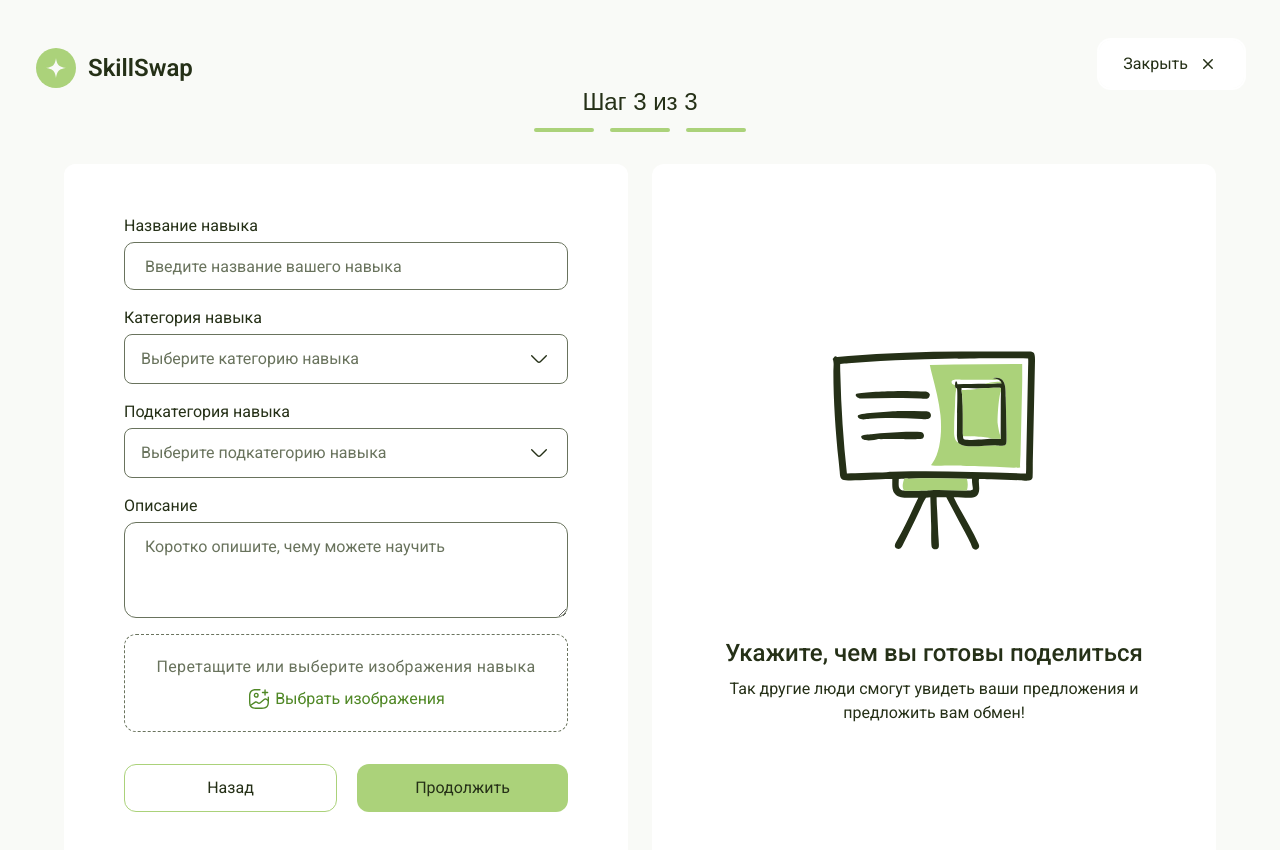
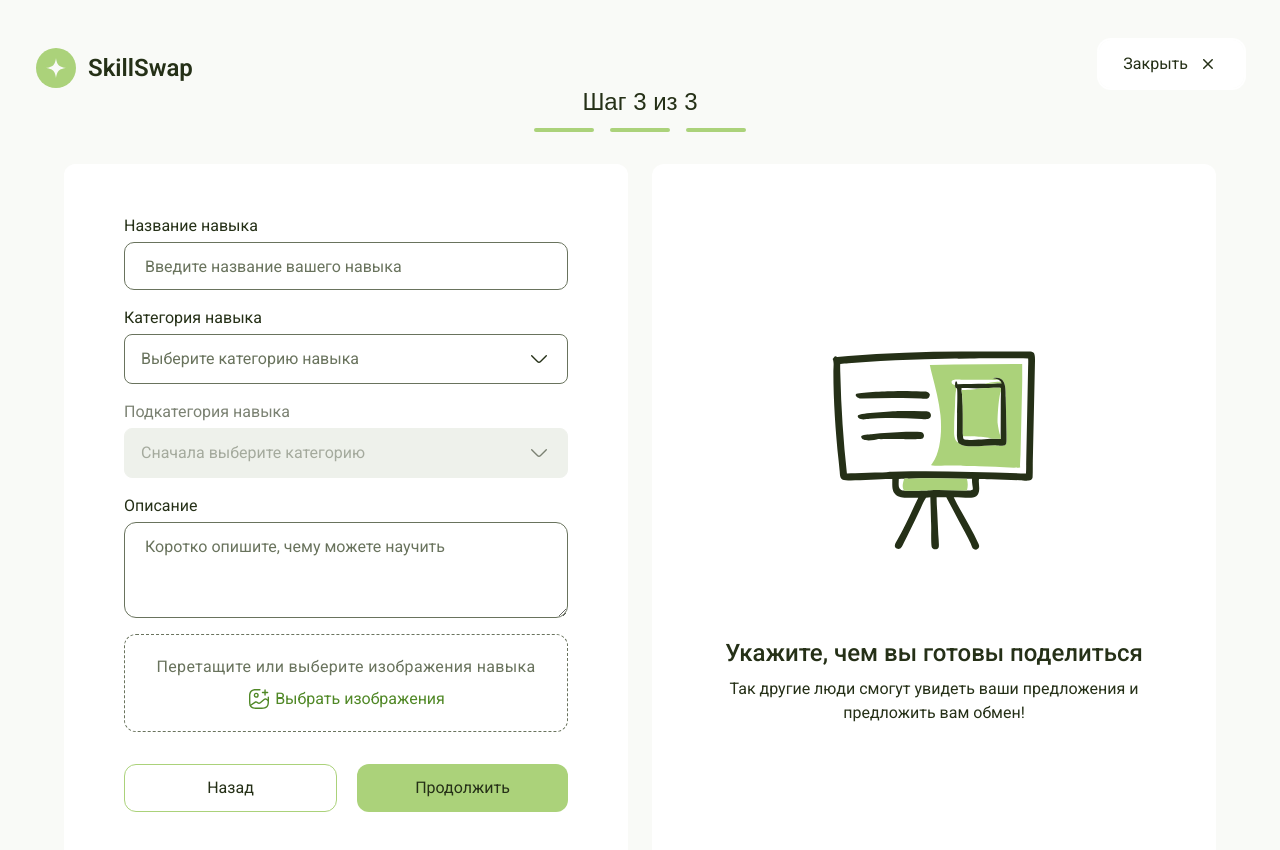
Before and after one commit to Liliyakush4/SkillSwap_45_1, a React (Vite) app: page /auth/register/step-3 in a window 1280 px wide. Shown: the top 850 px of the page. Built offline with nearby package versions, Linux system fonts and the light colour scheme; a web font is replaced by a local one.

Commit message:
сессия регистрации подключена к стору

```diff
--- a/src/features/auth/model/registrationSlice.ts
+++ b/src/features/auth/model/registrationSlice.ts
@@ -1,6 +1,5 @@
 import { createSlice, type PayloadAction } from '@reduxjs/toolkit';
-import type { Category, Subcategory } from '@shared/api/mock/types';
-import type { IsoDate, Url } from '@shared/types';
+import type { Url } from '@shared/types';
 
 export interface RegistrationStep1 {
   email: string;
@@ -9,17 +8,17 @@ export interface RegistrationStep1 {
 
 export interface RegistrationStep2 {
   name: string;
-  birthDate: IsoDate | null;
+  birthDate: string | null; // временно исправила с IsoDate | null
   gender: string;
-  city: string;
-  categorySkill: Category;
-  subcategorySkill: Subcategory;
+  city: string | null;
+  categorySkill: string[]; // изменено на строковый тип
+  subcategorySkill: string[]; // изменено на строковый тип
 }
 
 export interface RegistrationStep3 {
   skillName: string;
-  categorySkill: Category;
-  subcategorySkill: Subcategory;
+  categorySkill: string[]; // изменено на строковый тип
+  subcategorySkill: string[]; // изменено на строковый тип
   description: string;
   photoPreviewUrl?: Url; // ссылка на предпросмотр
   photoMetadata?: Record<string, unknown>; // метаданные, если нужны
--- a/src/features/auth/ui/register-step-2-form/RegisterStep2Form.tsx
+++ b/src/features/auth/ui/register-step-2-form/RegisterStep2Form.tsx
@@ -1,4 +1,4 @@
-import { type FC, useState, useEffect } from 'react';
+import { type FC, useState, useEffect, useMemo } from 'react';
 import { AvatarUploader } from '@shared/ui/avatar-uploader/AvatarUploader';
 import { Input } from '@shared/ui/input';
 import { BirthDateInput } from '@shared/ui/birth-date-input';
@@ -7,6 +7,7 @@ import { FormAutocompleteField } from '@shared/ui/form-autocomplete-field';
 import { FormMultiSelectField } from '@shared/ui/form-multi-select-field';
 import { Button } from '@shared/ui/Button';
 import type { MultiSelectOption } from '@shared/ui/form-multi-select-field';
+import { getLinkedOptions, sanitizeLinkedSelection } from '@shared/lib/linkedMultiselect';
 import styles from './RegisterStep2Form.module.css';
 
 export type RegisterStep2FormValues = {
@@ -24,10 +25,13 @@ export interface RegisterStep2FormProps {
   onBack?: () => void;
   onAvatarChange?: (file: File) => void;
   avatarSrc?: string;
+
   genderOptions: Array<{ value: string; label: string; disabled?: boolean }>;
   cityOptions: Array<{ value: string; label: string; disabled?: boolean }>;
+
   skillCategoryLearnOptions: MultiSelectOption[];
-  skillSubcategoryLearnOptions: MultiSelectOption[];
+  subcategoryOptionsByCategoryId: Record<string, MultiSelectOption[]>;
+
   className?: string;
 }
 
@@ -40,7 +44,7 @@ export const RegisterStep2Form: FC<RegisterStep2FormProps> = ({
   genderOptions,
   cityOptions,
   skillCategoryLearnOptions,
-  skillSubcategoryLearnOptions,
+  subcategoryOptionsByCategoryId,
   className,
 }) => {
   const [name, setName] = useState(values.name);
@@ -59,6 +63,16 @@ export const RegisterStep2Form: FC<RegisterStep2FormProps> = ({
     setSkillCategoryLearn(values.skillCategoryLearn);
     setSkillSubcategoryLearn(values.skillSubcategoryLearn);
   }, [values]);
+
+  // 1) доступные подкатегории = только для выбранных категорий
+  const filteredSubcategoryOptions = useMemo(() => {
+    return getLinkedOptions(skillCategoryLearn, subcategoryOptionsByCategoryId);
+  }, [skillCategoryLearn, subcategoryOptionsByCategoryId]);
+
+  // 2) если категории поменялись, чистим выбранные подкатегории от невалидных
+  useEffect(() => {
+    setSkillSubcategoryLearn((prev) => sanitizeLinkedSelection(prev, filteredSubcategoryOptions));
+  }, [filteredSubcategoryOptions]);
 
   const formData: RegisterStep2FormValues = {
     name,
@@ -132,11 +146,15 @@ export const RegisterStep2Form: FC<RegisterStep2FormProps> = ({
         <div className={styles.field}>
           <FormMultiSelectField
             label="Подкатегория навыка, которому хотите научиться"
-            placeholder="Выберите подкатегорию"
+            placeholder={
+              skillCategoryLearn.length === 0
+                ? 'Сначала выберите категорию'
+                : 'Выберите подкатегорию'
+            }
             value={skillSubcategoryLearn}
             onChange={setSkillSubcategoryLearn}
-            options={skillSubcategoryLearnOptions}
-            disabled={false}
+            options={filteredSubcategoryOptions}
+            disabled={skillCategoryLearn.length === 0}
           />
         </div>
 
--- a/src/features/auth/ui/register-step-3-form/RegisterStep3Form.tsx
+++ b/src/features/auth/ui/register-step-3-form/RegisterStep3Form.tsx
@@ -1,6 +1,8 @@
-import { type FC, useState } from 'react';
+import { type FC, useState, useEffect, useMemo } from 'react';
 import { Input } from '@shared/ui/input';
 import { FormMultiSelectField } from '@shared/ui/form-multi-select-field';
+import type { MultiSelectOption } from '@shared/ui/form-multi-select-field';
+import { getLinkedOptions, sanitizeLinkedSelection } from '@shared/lib/linkedMultiselect';
 import { Textarea } from '@shared/ui/textarea';
 import { FileDropzone } from '@shared/ui/file-dropzone';
 import { Button } from '@shared/ui/Button';
@@ -19,8 +21,8 @@ export interface RegisterStep3FormProps {
   onSubmit?: (data: RegisterStep3FormValues) => void;
   onBack?: () => void;
   className?: string;
-  categoryOptions: Array<{ value: string; label: string }>;
-  subcategoryOptions: Array<{ value: string; label: string }>;
+  categoryOptions: MultiSelectOption[];
+  subcategoryOptionsByCategoryId: Record<string, MultiSelectOption[]>;
 }
 
 export const RegisterStep3Form: FC<RegisterStep3FormProps> = ({
@@ -29,13 +31,32 @@ export const RegisterStep3Form: FC<RegisterStep3FormProps> = ({
   onBack,
   className,
   categoryOptions,
-  subcategoryOptions,
+  subcategoryOptionsByCategoryId,
 }) => {
   const [skillName, setSkillName] = useState(values.skillName);
   const [category, setCategory] = useState(values.category);
   const [subcategory, setSubcategory] = useState(values.subcategory);
   const [description, setDescription] = useState(values.description);
   const [photos, setPhotos] = useState(values.photos);
+
+  // синхронизация со значениями из стора/пропсов при переключении по шагам
+  useEffect(() => {
+    setSkillName(values.skillName);
+    setCategory(values.category);
+    setSubcategory(values.subcategory);
+    setDescription(values.description);
+    setPhotos(values.photos);
+  }, [values]);
+
+  // доступные подкатегории = только для выбранных категорий
+  const filteredSubcategoryOptions = useMemo(() => {
+    return getLinkedOptions(category, subcategoryOptionsByCategoryId);
+  }, [category, subcategoryOptionsByCategoryId]);
+
+  // чистим выбранные подкатегории, если они больше не подходят выбранной категории
+  useEffect(() => {
+    setSubcategory((prev) => sanitizeLinkedSelection(prev, filteredSubcategoryOptions));
+  }, [filteredSubcategoryOptions]);
 
   const handleSubmit = (e: React.FormEvent) => {
     e.preventDefault();
@@ -63,10 +84,13 @@ export const RegisterStep3Form: FC<RegisterStep3FormProps> = ({
 
         <FormMultiSelectField
           label="Подкатегория навыка"
-          placeholder="Выберите подкатегорию навыка"
+          placeholder={
+            category.length === 0 ? 'Сначала выберите категорию' : 'Выберите подкатегорию навыка'
+          }
           value={subcategory}
           onChange={setSubcategory}
-          options={subcategoryOptions}
+          options={filteredSubcategoryOptions}
+          disabled={category.length === 0}
         />
 
         <Textarea
--- a/src/pages/auth/register/register-step-2/RegisterStepPage2.tsx
+++ b/src/pages/auth/register/register-step-2/RegisterStepPage2.tsx
@@ -1,88 +1,74 @@
+import React, { useMemo } from 'react';
 import { useNavigate } from 'react-router-dom';
-import { RegisterStep2Form } from '@features/auth/ui/register-step-2-form';
+import {
+  RegisterStep2Form,
+  type RegisterStep2FormValues,
+} from '@features/auth/ui/register-step-2-form';
 import styles from './RegisterStepPage2.module.css';
 import PersonImage from '@shared/assets/images/auth/registration_person.svg';
 import { ContentSection } from '@shared/ui/content-section/ContentSection';
 import { StepProgress } from '@shared/ui/step-progress/StepProgress';
+import { useAppDispatch, useAppSelector } from '@shared/lib/storeHooks';
+import { saveStep2 } from '@features/auth/model/registrationSlice';
+import { selectDb } from '@app/store/db/selectors';
+import type { MultiSelectOption } from '@shared/ui/form-multi-select-field';
+import { GENDER } from '@features/filters/model/defaults';
+import type { Option } from '@shared/types';
 
-/* данные для проверки, потом уберем*/
-const genderOptions = [
+const buildGenderOptionsForForm = (gender: Option[]) => [
   { value: '', label: 'Не указан' },
-  { value: 'm', label: 'Мужской' },
-  { value: 'f', label: 'Женский' },
+  ...gender.filter((g) => g.value !== 'all').map((g) => ({ value: g.value, label: g.label })),
 ];
 
-const cityOptions = [
-  { value: 'msk', label: 'Москва' },
-  { value: 'spb', label: 'Санкт-Петербург' },
-  { value: 'samara', label: 'Самара' },
-  { value: 'saratov', label: 'Саратов' },
-  { value: 'ekb', label: 'Екатеринбург' },
-  { value: 'nnov', label: 'Нижний Новгород' },
-  { value: 'kzn', label: 'Казань' },
-  { value: 'chelyabinsk', label: 'Челябинск' },
-  { value: 'omsk', label: 'Омск' },
-  { value: 'rostov', label: 'Ростов-на-Дону' },
-  { value: 'ufa', label: 'Уфа' },
-  { value: 'krasnoyarsk', label: 'Красноярск' },
-  { value: 'voronezh', label: 'Воронеж' },
-  { value: 'perm', label: 'Пермь' },
-  { value: 'volgograd', label: 'Волгоград' },
-  { value: 'krasnodar', label: 'Краснодар' },
-  { value: 'tyumen', label: 'Тюмень' },
-  { value: 'tolyatti', label: 'Тольятти' },
-  { value: 'izhevsk', label: 'Ижевск' },
-  { value: 'barnaul', label: 'Барнаул' },
-  { value: 'ulyanovsk', label: 'Ульяновск' },
-  { value: 'irkutsk', label: 'Иркутск' },
-  { value: 'khabarovsk', label: 'Хабаровск' },
-  { value: 'yaroslavl', label: 'Ярославль' },
-  { value: 'vladivostok', label: 'Владивосток' },
-  { value: 'makhachkala', label: 'Махачкала' },
-  { value: 'tomsk', label: 'Томск' },
-  { value: 'orenburg', label: 'Оренбург' },
-  { value: 'kemerovo', label: 'Кемерово' },
-  { value: 'novokuznetsk', label: 'Новокузнецк' },
-  { value: 'ryazan', label: 'Рязань' },
-  { value: 'astrakhan', label: 'Астрахань' },
-  { value: 'naberezhnye', label: 'Набережные Челны' },
-  { value: 'penza', label: 'Пенза' },
-  { value: 'lipetsk', label: 'Липецк' },
-  { value: 'tula', label: 'Тула' },
-  { value: 'kirov', label: 'Киров' },
-  { value: 'cheboksary', label: 'Чебоксары' },
-  { value: 'kaliningrad', label: 'Калининград' },
-  { value: 'bryansk', label: 'Брянск' },
-  { value: 'kursk', label: 'Курск' },
-  { value: 'ivanovo', label: 'Иваново' },
-  { value: 'magnitogorsk', label: 'Магнитогорск' },
-  { value: 'tver', label: 'Тверь' },
-  { value: 'stavropol', label: 'Ставрополь' },
-  { value: 'sochi', label: 'Сочи' },
-  { value: 'simferopol', label: 'Симферополь' },
-];
-
-const skillCategoryLearnOptions = [
-  { value: 'business', label: 'Бизнес и карьера' },
-  { value: 'creativity', label: 'Творчество и искусство' },
-  { value: 'languages', label: 'Иностранные языки' },
-  { value: 'health', label: 'Здоровье и лайфстайл' },
-  { value: 'home', label: 'Дом и уют' },
-];
-
-const skillSubcategoryLearnOptions = [
-  { value: 'drawing', label: 'Рисование и иллюстрация' },
-  { value: 'photography', label: 'Фотография' },
-  { value: 'video', label: 'Видеомонтаж' },
-  { value: 'music_sound', label: 'Музыка и звук' },
-  { value: 'acting', label: 'Актёрское мастерство' },
-  { value: 'writing', label: 'Креативное письмо' },
-  { value: 'art_therapy', label: 'Арт-терапия' },
-  { value: 'decor_diy', label: 'Декор и DIY' },
-];
+// чтобы предотвратить сдвиг даты из-за timezone при toISOString()
+const toYYYYMMDD = (d: Date) => {
+  const yyyy = d.getFullYear();
+  const mm = String(d.getMonth() + 1).padStart(2, '0');
+  const dd = String(d.getDate()).padStart(2, '0');
+  return `${yyyy}-${mm}-${dd}`;
+};
 
 export const RegisterStep2Page: React.FC = () => {
   const navigate = useNavigate();
+  const dispatch = useAppDispatch();
+  const db = useAppSelector(selectDb);
+
+  const genderOptions = useMemo(() => buildGenderOptionsForForm(GENDER), []);
+
+  const cityOptions = useMemo(() => {
+    if (!db) return [];
+    return db.cities.map((city) => ({ value: String(city.id), label: city.name }));
+  }, [db]);
+
+  const skillCategoryLearnOptions = useMemo<MultiSelectOption[]>(() => {
+    if (!db) return [];
+    return db.categories.map((cat) => ({ value: String(cat.id), label: cat.name }));
+  }, [db]);
+
+  const subcategoryOptionsByCategoryId = useMemo<Record<string, MultiSelectOption[]>>(() => {
+    if (!db) return {};
+    return Object.fromEntries(
+      Object.entries(db.subcategoriesByCategoryId).map(([categoryId, subs]) => [
+        String(categoryId),
+        subs.map((sub) => ({ value: String(sub.id), label: sub.name })),
+      ]),
+    );
+  }, [db]);
+
+  const handleSubmit = (data: RegisterStep2FormValues) => {
+    dispatch(
+      saveStep2({
+        name: data.name,
+        birthDate: data.birthDate ? toYYYYMMDD(data.birthDate) : null,
+        gender: data.gender,
+        city: data.city, // строковый id города
+        categorySkill: data.skillCategoryLearn, // строковые id категорий
+        subcategorySkill: data.skillSubcategoryLearn, // строковые id подкатегорий
+      }),
+    );
+
+    navigate('/auth/register/step-3');
+  };
 
   const heroText = (
     <div className={styles.heroContainer}>
@@ -90,6 +76,8 @@ export const RegisterStep2Page: React.FC = () => {
       <p>Это поможет другим людям лучше вас узнать, чтобы выбрать для обмена</p>
     </div>
   );
+
+  if (!db) return null;
 
   return (
     <>
@@ -108,8 +96,8 @@ export const RegisterStep2Page: React.FC = () => {
             genderOptions={genderOptions}
             cityOptions={cityOptions}
             skillCategoryLearnOptions={skillCategoryLearnOptions}
-            skillSubcategoryLearnOptions={skillSubcategoryLearnOptions}
-            onSubmit={() => navigate('/auth/register/step-3')}
+            subcategoryOptionsByCategoryId={subcategoryOptionsByCategoryId}
+            onSubmit={handleSubmit}
             onBack={() => navigate('/auth/register/step-1')}
           />
         }
--- a/src/pages/auth/register/register-step-3/RegisterStep3Page.tsx
+++ b/src/pages/auth/register/register-step-3/RegisterStep3Page.tsx
@@ -1,32 +1,93 @@
+import React, { useMemo } from 'react';
 import { useNavigate } from 'react-router-dom';
-import { RegisterStep3Form } from '@features/auth/ui/register-step-3-form';
+import {
+  RegisterStep3Form,
+  type RegisterStep3FormValues,
+} from '@features/auth/ui/register-step-3-form';
 import styles from './RegisterStep3Page.module.css';
 import RegistrBoardImage from '@shared/assets/images/auth/registration_board.svg';
 import { ContentSection } from '@shared/ui/content-section/ContentSection';
 import { StepProgress } from '@shared/ui/step-progress/StepProgress';
+import { useAppDispatch, useAppSelector } from '@shared/lib/storeHooks';
+import { selectDb } from '@app/store/db/selectors';
+import type { MultiSelectOption } from '@shared/ui/form-multi-select-field';
+import { saveStep3, selectRegistrationStep3 } from '@features/auth/model/registrationSlice';
 
-/* времененные данные чтобы проверить вывод данных в полях при регистрации*/
-const skillCategoryLearnOptions = [
-  { value: 'business', label: 'Бизнес и карьера' },
-  { value: 'creativity', label: 'Творчество и искусство' },
-  { value: 'languages', label: 'Иностранные языки' },
-  { value: 'health', label: 'Здоровье и лайфстайл' },
-  { value: 'home', label: 'Дом и уют' },
-];
+const buildPhotoPayload = (files: File[]) => {
+  const first = files[0];
+  if (!first) return {};
 
-const skillSubcategoryLearnOptions = [
-  { value: 'drawing', label: 'Рисование и иллюстрация' },
-  { value: 'photography', label: 'Фотография' },
-  { value: 'video', label: 'Видеомонтаж' },
-  { value: 'music_sound', label: 'Музыка и звук' },
-  { value: 'acting', label: 'Актёрское мастерство' },
-  { value: 'writing', label: 'Креативное письмо' },
-  { value: 'art_therapy', label: 'Арт-терапия' },
-  { value: 'decor_diy', label: 'Декор и DIY' },
-];
+  const photoPreviewUrl = URL.createObjectURL(first);
+
+  const photoMetadata: Record<string, unknown> = {
+    name: first.name,
+    size: first.size,
+    type: first.type,
+    lastModified: first.lastModified,
+  };
+
+  return { photoPreviewUrl, photoMetadata };
+};
 
 export const RegisterStep3Page: React.FC = () => {
   const navigate = useNavigate();
+  const dispatch = useAppDispatch();
+  const db = useAppSelector(selectDb);
+  const step3Draft = useAppSelector(selectRegistrationStep3);
+
+  const categoryOptions = useMemo<MultiSelectOption[]>(() => {
+    if (!db) return [];
+    return db.categories.map((cat) => ({ value: String(cat.id), label: cat.name }));
+  }, [db]);
+
+  const subcategoryOptionsByCategoryId = useMemo<Record<string, MultiSelectOption[]>>(() => {
+    if (!db) return {};
+    return Object.fromEntries(
+      Object.entries(db.subcategoriesByCategoryId).map(([categoryId, subs]) => [
+        String(categoryId),
+        subs.map((sub) => ({ value: String(sub.id), label: sub.name })),
+      ]),
+    );
+  }, [db]);
+
+  const initialValues = useMemo<RegisterStep3FormValues>(() => {
+    if (!step3Draft) {
+      return {
+        skillName: '',
+        category: [],
+        subcategory: [],
+        description: '',
+        photos: [],
+      };
+    }
+
+    return {
+      skillName: step3Draft.skillName ?? '',
+      category: step3Draft.categorySkill ?? [],
+      subcategory: step3Draft.subcategorySkill ?? [],
+      description: step3Draft.description ?? '',
+      photos: [],
+    };
+  }, [step3Draft]);
+
+  const handleSubmit = (data: RegisterStep3FormValues) => {
+    if (data.category.length === 0 || data.subcategory.length === 0) return;
+    const { photoPreviewUrl, photoMetadata } = buildPhotoPayload(data.photos);
+
+    dispatch(
+      saveStep3({
+        skillName: data.skillName,
+        categorySkill: data.category,
+        subcategorySkill: data.subcategory,
+        description: data.description,
+        photoPreviewUrl,
+        photoMetadata,
+      }),
+    );
+
+    // после готовности thunk делать submit на "createUser" и только потом navigate.
+    navigate('/', { replace: true });
+  };
 
   const heroText = (
     <div className={styles.heroContainer}>
@@ -35,6 +96,8 @@ export const RegisterStep3Page: React.FC = () => {
     </div>
   );
 
+  if (!db) return null;
+
   return (
     <>
       <StepProgress currentStep={3} totalSteps={3} className={styles.stepProgress} />
@@ -42,16 +105,10 @@ export const RegisterStep3Page: React.FC = () => {
         main={
           <>
             <RegisterStep3Form
-              values={{
-                skillName: '',
-                category: [],
-                subcategory: [],
-                description: '',
-                photos: [],
-              }}
-              categoryOptions={skillCategoryLearnOptions}
-              subcategoryOptions={skillSubcategoryLearnOptions}
-              onSubmit={() => navigate('/', { replace: true })}
+              values={initialValues}
+              categoryOptions={categoryOptions}
+              subcategoryOptionsByCategoryId={subcategoryOptionsByCategoryId}
+              onSubmit={handleSubmit}
               onBack={() => navigate('/auth/register/step-2')}
             />
           </>
--- /dev/null
+++ b/src/shared/lib/linkedMultiselect.ts
@@ -0,0 +1,33 @@
+import type { MultiSelectOption } from '@shared/ui/form-multi-select-field';
+
+/**
+ * Выдает доступные child options для выбранных parent ids (multi-select).
+ * childOptionsByParentId: { [parentId]: MultiSelectOption[] }
+ */
+export const getLinkedOptions = (
+  selectedParentIds: string[],
+  childOptionsByParentId: Record<string, MultiSelectOption[]>,
+): MultiSelectOption[] => {
+  if (selectedParentIds.length === 0) return [];
+
+  // дедупликация по value, чтобы не было дублей
+  const unique = new Map<string, MultiSelectOption>();
+
+  for (const parentId of selectedParentIds) {
+    const list = childOptionsByParentId[parentId] ?? [];
+    for (const opt of list) unique.set(String(opt.value), opt);
+  }
+
+  return Array.from(unique.values());
+};
+
+/**
+ * Чистит выбранные child values: оставляет только те, что есть среди allowed options.
+ */
+export const sanitizeLinkedSelection = (
+  selectedChildValues: string[],
+  allowedChildOptions: MultiSelectOption[],
+): string[] => {
+  const allowed = new Set(allowedChildOptions.map((o) => String(o.value)));
+  return selectedChildValues.filter((v) => allowed.has(String(v)));
+};
```
